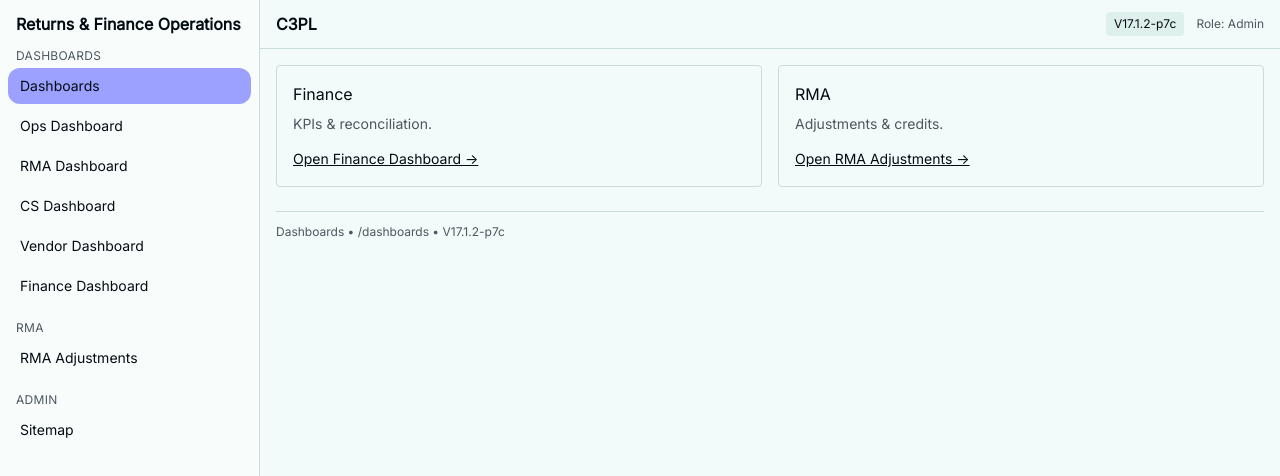
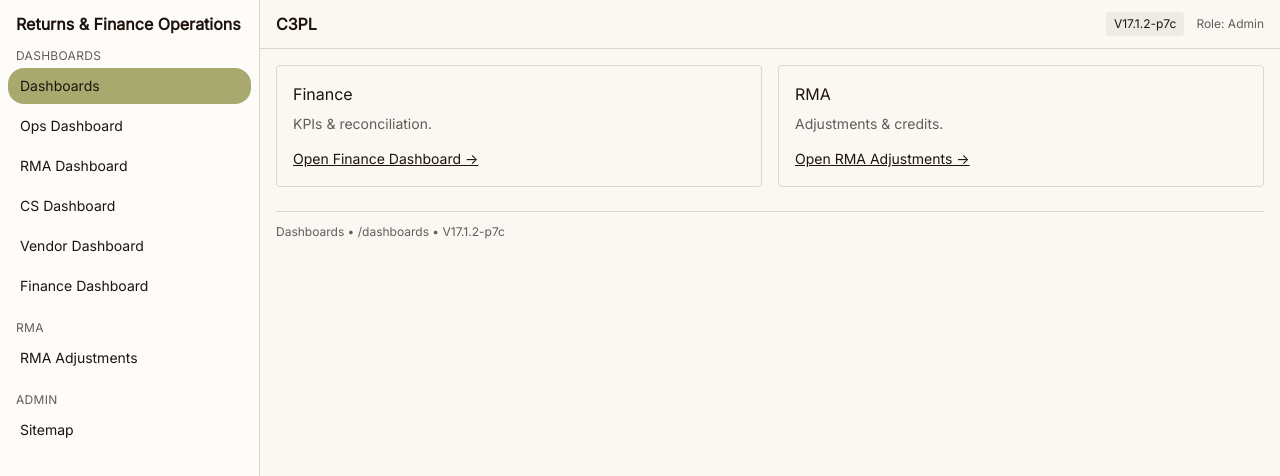
Before and after one commit to twgallo13/c3pl-v-17, a React (Vite) app: page /dashboards in a window 1280 px wide. Shown: the top 476 px of the page. Built offline with nearby package versions, Linux system fonts and the light colour scheme.

Commit message:
Edited Spark

```diff
--- a/index.html
+++ b/index.html
@@ -5,7 +5,7 @@
     <meta charset="UTF-8" />
     <meta name="viewport" content="width=device-width, initial-scale=1.0" />
     <title>C3PL V17.1.2-p7b</title>
-    <link rel="stylesheet" href="https://fonts.googleapis.com/css2?family=Inter&family=Lora&family=JetBrains+Mono&display=swap">
+    <link rel="stylesheet" href="https://fonts.googleapis.com/css2?family=Inter&family=Lora&family=Source+Code+Pro&display=swap">
     <link rel="preconnect" href="https://fonts.googleapis.com">
     <link rel="preconnect" href="https://fonts.gstatic.com" crossorigin>
     <link href="/src/main.css" rel="stylesheet" />
--- a/src/index.css
+++ b/src/index.css
@@ -10,48 +10,48 @@
 }
 
 :root {
-  --background: oklch(0.98 0.01 180);
-  --foreground: oklch(0.15 0.02 240);
-  --card: oklch(0.99 0.005 180);
-  --card-foreground: oklch(0.15 0.02 240);
+  --background: oklch(0.98 0.008 85);
+  --foreground: oklch(0.20 0.02 45);
+  --card: oklch(0.99 0.005 85);
+  --card-foreground: oklch(0.20 0.02 45);
   --popover: oklch(1.00 0 0);
-  --popover-foreground: oklch(0.15 0.02 240);
-  --primary: oklch(0.65 0.20 160);
-  --primary-foreground: oklch(0.98 0.01 180);
-  --secondary: oklch(0.92 0.08 200);
-  --secondary-foreground: oklch(0.20 0.05 240);
-  --muted: oklch(0.94 0.02 180);
-  --muted-foreground: oklch(0.45 0.02 240);
-  --accent: oklch(0.75 0.15 280);
-  --accent-foreground: oklch(0.15 0.02 240);
-  --destructive: oklch(0.65 0.20 25);
-  --destructive-foreground: oklch(0.98 0.01 180);
-  --border: oklch(0.88 0.02 180);
-  --input: oklch(0.88 0.02 180);
-  --ring: oklch(0.65 0.20 160);
-  --radius: 0.75rem;
-  --chart-1: oklch(0.65 0.20 160);
-  --chart-2: oklch(0.75 0.15 280);
-  --chart-3: oklch(0.55 0.18 120);
-  --chart-4: oklch(0.70 0.12 320);
-  --chart-5: oklch(0.60 0.15 40);
-  --sidebar: oklch(0.96 0.01 180);
-  --sidebar-foreground: oklch(0.15 0.02 240);
-  --sidebar-primary: oklch(0.65 0.20 160);
-  --sidebar-primary-foreground: oklch(0.98 0.01 180);
-  --sidebar-accent: oklch(0.92 0.08 200);
-  --sidebar-accent-foreground: oklch(0.20 0.05 240);
-  --sidebar-border: oklch(0.88 0.02 180);
-  --sidebar-ring: oklch(0.65 0.20 160);
-  --shadow-color: oklch(0.65 0.20 160);
-  --shadow-opacity: 0.15;
-  --shadow-blur: 8px;
-  --shadow-spread: 0px;
+  --popover-foreground: oklch(0.20 0.02 45);
+  --primary: oklch(0.48 0.12 75);
+  --primary-foreground: oklch(0.98 0.008 85);
+  --secondary: oklch(0.90 0.05 90);
+  --secondary-foreground: oklch(0.25 0.02 45);
+  --muted: oklch(0.94 0.01 85);
+  --muted-foreground: oklch(0.48 0.01 45);
+  --accent: oklch(0.72 0.08 110);
+  --accent-foreground: oklch(0.20 0.02 45);
+  --destructive: oklch(0.62 0.15 30);
+  --destructive-foreground: oklch(0.98 0.008 85);
+  --border: oklch(0.88 0.02 85);
+  --input: oklch(0.88 0.02 85);
+  --ring: oklch(0.48 0.12 75);
+  --radius: 1rem;
+  --chart-1: oklch(0.48 0.12 75);
+  --chart-2: oklch(0.72 0.08 110);
+  --chart-3: oklch(0.58 0.10 50);
+  --chart-4: oklch(0.65 0.06 130);
+  --chart-5: oklch(0.38 0.08 40);
+  --sidebar: oklch(0.96 0.01 85);
+  --sidebar-foreground: oklch(0.20 0.02 45);
+  --sidebar-primary: oklch(0.48 0.12 75);
+  --sidebar-primary-foreground: oklch(0.98 0.008 85);
+  --sidebar-accent: oklch(0.90 0.05 90);
+  --sidebar-accent-foreground: oklch(0.25 0.02 45);
+  --sidebar-border: oklch(0.88 0.02 85);
+  --sidebar-ring: oklch(0.48 0.12 75);
+  --shadow-color: oklch(0.48 0.12 75);
+  --shadow-opacity: 0.08;
+  --shadow-blur: 20px;
+  --shadow-spread: 4px;
   --shadow-offset-x: 0px;
-  --shadow-offset-y: 4px;
+  --shadow-offset-y: 10px;
   --font-sans: Inter;
   --font-serif: Lora;
-  --font-mono: JetBrains Mono;
+  --font-mono: Source Code Pro;
 }
 
 @theme {
```
